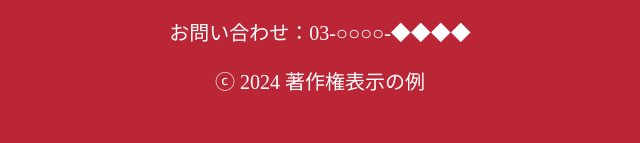
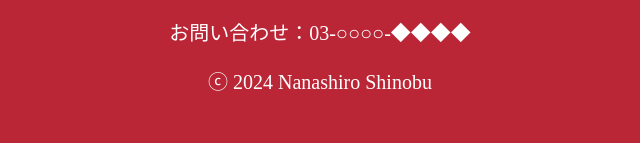
Before and after one commit to NKgit-22/LP-site.github.io, a plain HTML site: page index.html in a window 1280 px wide. Shown: the part 8451-8594 px from the top of the page, 320-960 px from the left. Drawn offline with nearby package versions, Linux system fonts and the light colour scheme; a web font is replaced by a local one.

Commit message:
Update index.html

```diff
--- a/index.html
+++ b/index.html
@@ -222,7 +222,7 @@
             <h5 class="font-wt">手作り練りきりのお店</h5>
             <h1 class="main-font font-wt">甘味屋</h1>
             <p class="font-wt">お問い合わせ：03-○○○○-◆◆◆◆</p>
-            <p class="font-wt">ⓒ 2024 著作権表示の例</p>
+            <p class="font-wt">ⓒ 2024 Nanashiro Shinobu</p>
         </div>
     </footer>
     <script src="https://ajax.googleapis.com/ajax/libs/jquery/3.7.1/jquery.min.js"></script>
```
